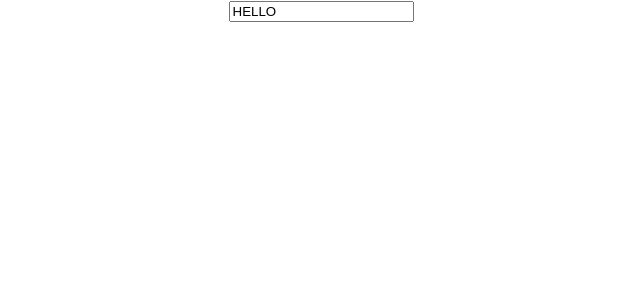
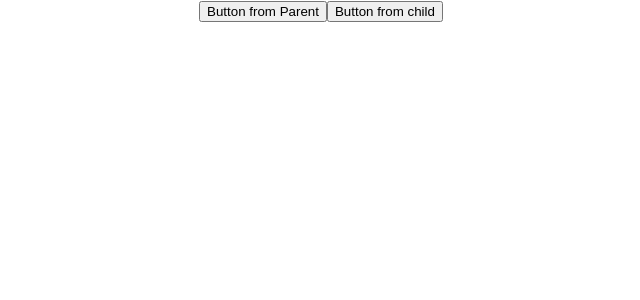
Before and after one commit to zomeru/hooks-refresh, a React (Vite) app: page / in a window 1280 px wide. Shown: the top 300 px of the page, without its empty margins (319-959 px from the left). Built offline with nearby package versions, Linux system fonts and the light colour scheme.

Commit message:
useImperativeHandle

```diff
--- a/src/App.tsx
+++ b/src/App.tsx
@@ -3,13 +3,15 @@ import './App.css';
 import UseReducer from './UseReducer';
 import UseRef from './UseRef';
 import UseLayoutEffect from './UseLayoutEffect';
+import UseImperativeHandle from './UseImperativeHandle';
 
 function App() {
   return (
     <div className='App'>
       {/* <UseReducer /> */}
       {/* <UseRef /> */}
-      <UseLayoutEffect />
+      {/* <UseLayoutEffect /> */}
+      <UseImperativeHandle />
     </div>
   );
 }
--- /dev/null
+++ b/src/UseImperativeHandle/index.tsx
@@ -0,0 +1,24 @@
+import React, { useRef } from 'react';
+import Button from '../components/Button';
+
+interface UseImperativeHandleProps {}
+
+const UseImperativeHandle: React.FC<UseImperativeHandleProps> = ({}) => {
+  const buttonRef = useRef<any>(null);
+
+  // Parent will have the state of child
+  return (
+    <div>
+      <button
+        onClick={() => {
+          buttonRef.current!.alterToggle();
+        }}
+      >
+        Button from Parent
+      </button>
+      <Button ref={buttonRef} />
+    </div>
+  );
+};
+
+export default UseImperativeHandle;
--- /dev/null
+++ b/src/components/Button.tsx
@@ -0,0 +1,20 @@
+import React, { useState, forwardRef, useImperativeHandle } from 'react';
+
+const Button = forwardRef((props, ref: React.ForwardedRef<unknown>) => {
+  const [toggle, setToggle] = useState<boolean>(false);
+
+  useImperativeHandle(ref, () => ({
+    alterToggle() {
+      setToggle(!toggle);
+    },
+  }));
+
+  return (
+    <>
+      <button>Button from child</button>
+      {toggle && <span>Toggle</span>}
+    </>
+  );
+});
+
+export default Button;
```
